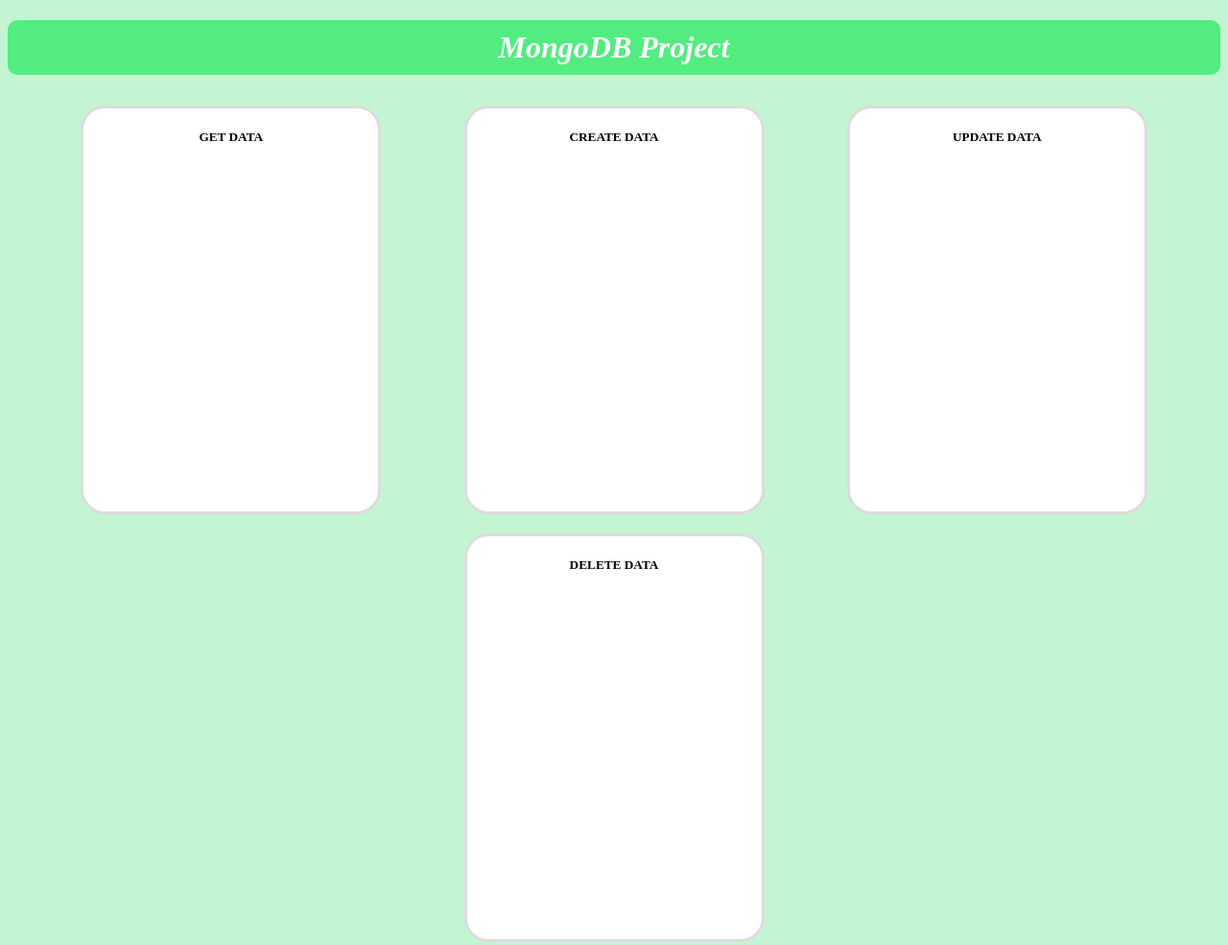
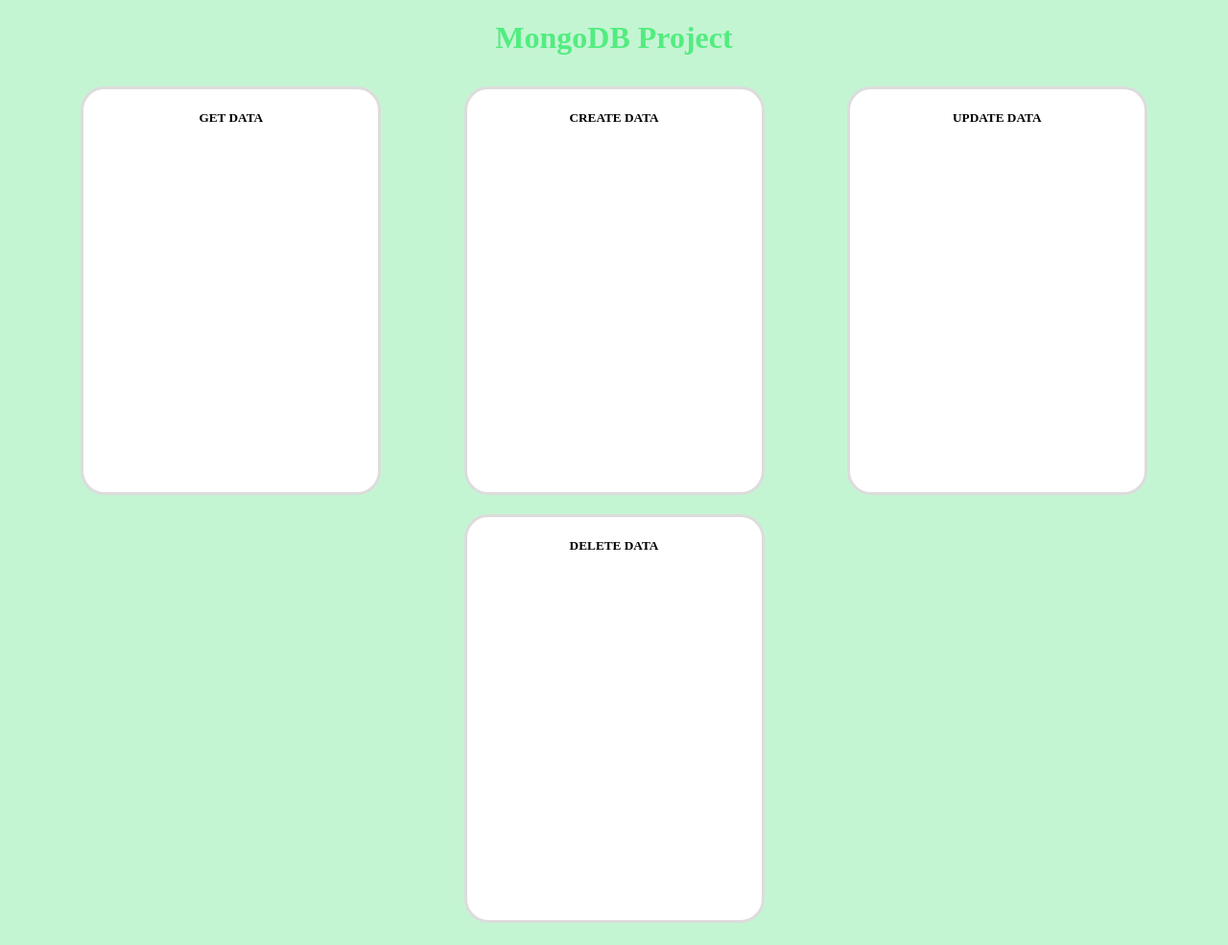
Before and after one commit to SaurabhDhakate/mongodb, a website: page public/index.html in a window 1280 px wide. Shown: the whole page at 96% size. Drawn offline with Linux system fonts and the light colour scheme.

Commit message:
Update styles.css

```diff
--- a/public/styles.css
+++ b/public/styles.css
@@ -2,13 +2,18 @@
   background-color: #c4f5d3;
 }
 
-h1 {
-    text-align: center;
-    background-color: #52ec80;
-    color: white;
-    font-style: italic;
-    padding: 10px;
-    border-radius: 10px;
+.header {
+    width: 100%;
+    background-color: #ffffff;
+    position: fixed;
+    top: 0;
+    left: 0;
+    box-shadow:0px 10px 20px gray;
+}
+
+h1{
+  text-align: center;
+  color: #52ec80;
 }
 
 h5{
```
